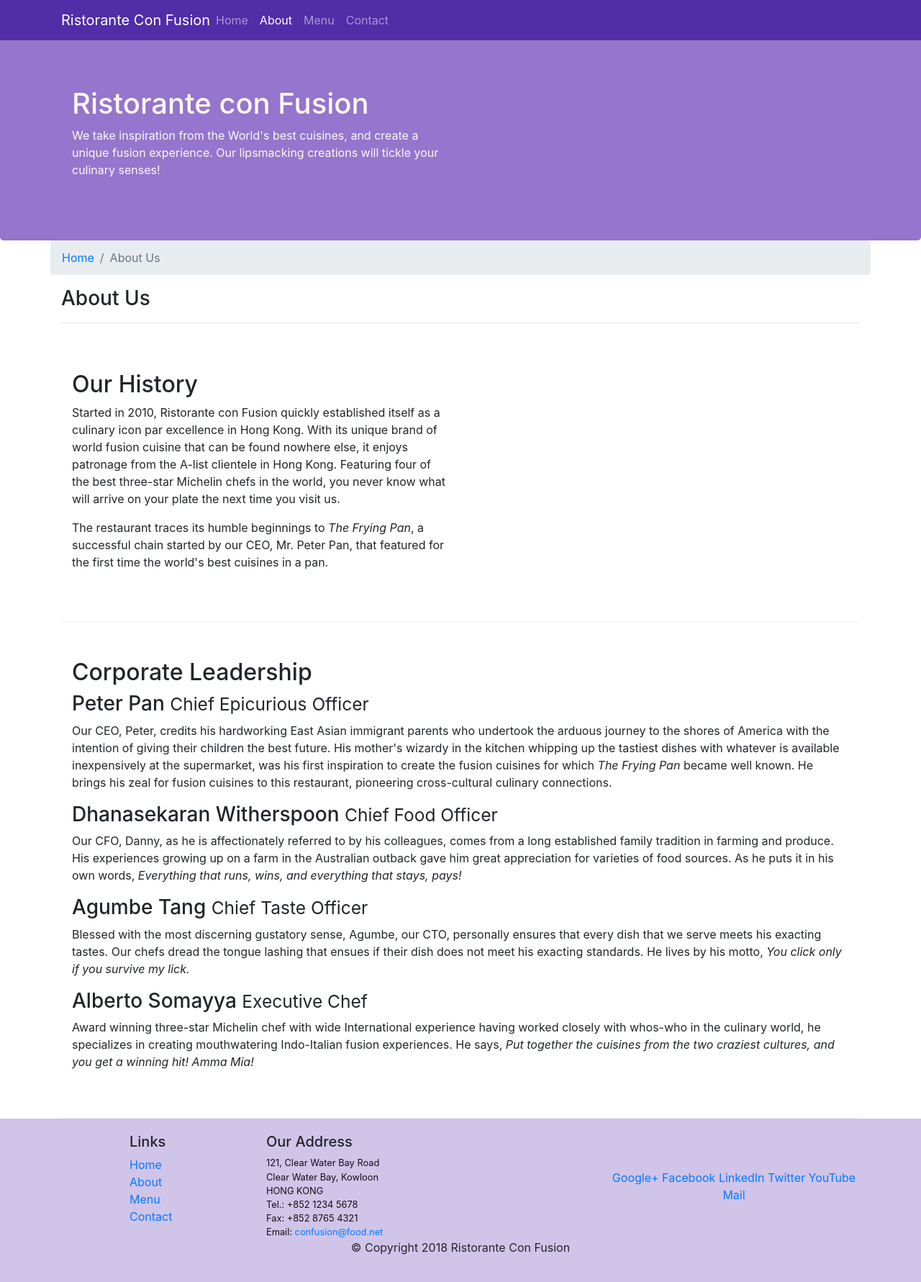
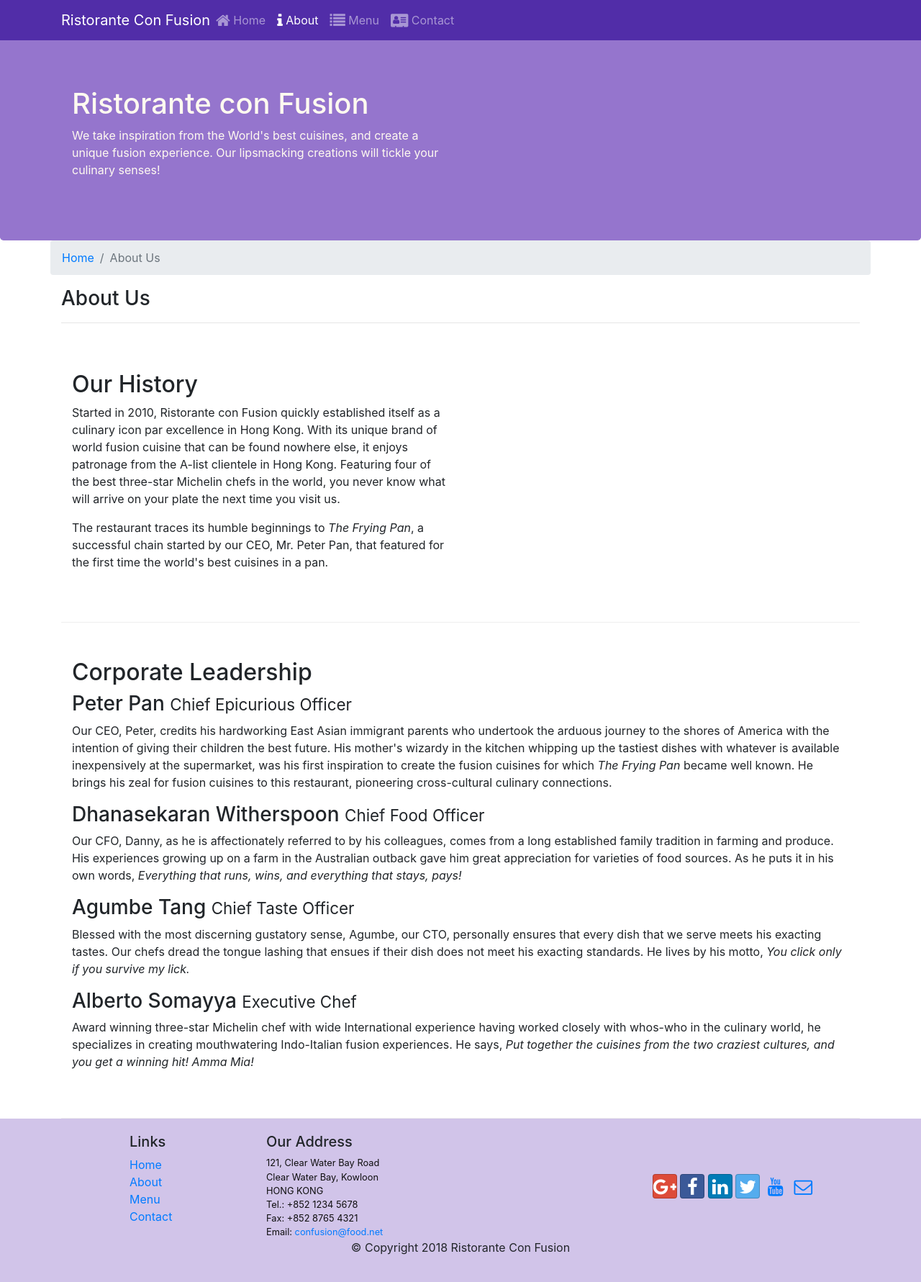
Before and after one commit to newsujan/git-test, a website: page aboutus.html in a window 1280 px wide. Shown: the whole page at 72% size. Drawn offline with nearby package versions, Linux system fonts and the light colour scheme.

Commit message:
icons buttons added

```diff
--- a/aboutus.html
+++ b/aboutus.html
@@ -5,6 +5,8 @@
 
     <!-- Bootstrap CSS -->
     <link rel="stylesheet" href="node_modules/bootstrap/dist/css/bootstrap.min.css">
+    <link rel="stylesheet" href="node_modules/font-awesome/css/font-awesome.min.css">
+    <link rel="stylesheet" href="node_modules/bootstrap-social/bootstrap-social.css">
     <link rel="stylesheet" type="text/css" href="styles.css">
 
 <head>
@@ -23,16 +25,16 @@
       <div class="collapse navbar-collapse" id="Navbar">
         <ul class="navbar-nav mr-auto">
           <li class="nav-item">
-            <a class="nav-link" href="./index.html">Home</a>
+            <a class="nav-link" href="./index.html"><span class="fa fa-home fa-lg"></span> Home</a>
           </li>
           <li class="nav-item active">
-            <a class="nav-link" href="./aboutus.html">About</a>
+            <a class="nav-link" href="./aboutus.html"><span class="fa fa-info fa-lg"></span> About</a>
           </li>
           <li class="nav-item">
-            <a class="nav-link" href="#">Menu</a>
+            <a class="nav-link" href="#"><span class="fa fa-list fa-lg"></span> Menu</a>
           </li>
           <li class="nav-item">
-            <a class="nav-link" href="#">Contact</a>
+            <a class="nav-link" href="#"><span class="fa fa-address-card fa-lg"></span> Contact</a>
           </li>
         </ul>
       </div>
@@ -117,13 +119,13 @@
                 </div>
                 <div class="col-12 col-sm-4 align-self-center">
                     <div class="text-center">
-                        <a href="http://google.com/+">Google+</a>
-                        <a href="http://www.facebook.com/profile.php?id=">Facebook</a>
-                        <a href="http://www.linkedin.com/in/">LinkedIn</a>
-                        <a href="http://twitter.com/">Twitter</a>
-                        <a href="http://youtube.com/">YouTube</a>
-                        <a href="mailto:">Mail</a>
-                    </div>
+                      <a class="btn btn-social-icon btn-google" href="http://google.com/+"><i class="fa fa-google-plus fa-lg"></i></a>
+                      <a class="btn btn-social-icon btn-facebook" href="http://www.facebook.com/profile.php?id="><i class="fa fa-facebook fa-lg"></i></a>
+                      <a class="btn btn-social-icon btn-linkedin"href="http://www.linkedin.com/in/"><i class="fa fa-linkedin fa-lg"></i></a>
+                      <a class="btn btn-social-icon btn-twitter" href="http://twitter.com/"><i class="fa fa-twitter fa-lg"></i></a>
+                      <a class="btn btn-social-icon btn-youtube" href="http://youtube.com/"><i class="fa fa-youtube fa-lg"></i></a>
+                      <a class="btn btn-social-icon" href="mailto:"><i class="fa fa-envelope-o fa-lg"></i></a>
+                  </div>
                 </div>
            </div>
            <div class="row justify-content-center">
```
Also changed, not shown: index.html (+15 -13 lines), package.json (+7 -0 lines), 2 other files.
